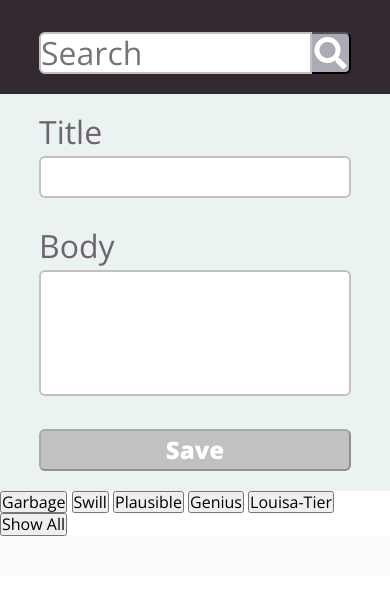
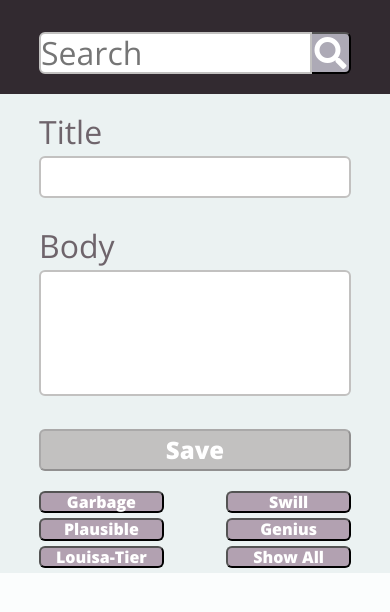
Before and after one commit to hlhartley/ideabox-triples, a plain HTML site: page index.html in a window 390 px wide. Shown: the part 156-768 px from the top of the page. Drawn offline with nearby package versions, Linux system fonts and the light colour scheme.

Commit message:
Styled filter buttons

```diff
--- a/index.html
+++ b/index.html
@@ -24,15 +24,15 @@
       <textarea class="body-input" rows="50" cols="5"></textarea>
       <button class="save-btn" disabled>Save</button>
     </form>
+     <section class="filter-buttons-container">
+        <button data-qualitynumber="0" class="garbage-button filter-buttons top-row">Garbage</button>
+        <button data-qualitynumber="1" class="swill-button filter-buttons top-row">Swill</button>
+        <button data-qualitynumber="2" class="plausible-button filter-buttons top-row">Plausible</button>
+        <button data-qualitynumber="3" class="genius-button filter-buttons">Genius</button>
+        <button data-qualitynumber="4" class="louisa-tier-button filter-buttons">Louisa-Tier</button>
+        <button data-qualitynumber="5" class="show-all-button quality-class filter-buttons">Show All</button>
+    </section>
   </main>
-   <section class="filter-buttons-container">
-    <button data-qualitynumber="0" class="garbage-button">Garbage</button>
-    <button data-qualitynumber="1" class="swill-button">Swill</button>
-    <button data-qualitynumber="2" class="plausible-button">Plausible</button>
-    <button data-qualitynumber="3" class="genius-button">Genius</button>
-    <button data-qualitynumber="4" class="louisa-tier-button">Louisa-Tier</button>
-    <button data-qualitynumber="5" class="show-all-button quality-class">Show All</button>
-  </section>
   <section class="cards-container"></section>
   <script src="idea.js"></script>
   <script src="script.js"></script>
--- a/styles.css
+++ b/styles.css
@@ -172,6 +172,31 @@
   font-weight: 400;
 }
 
+.filter-buttons-container {
+  display: flex;
+  justify-content: space-between;
+  flex-wrap: wrap;
+  width: 600px;
+  margin: auto;
+}
+
+.filter-buttons {
+  background-color: #B2A1B1;
+  color: #FFFFFF;
+  font-weight: 600;
+  border-radius: 6px;
+  width: 150px;
+}
+
+.swill-button {
+  margin: 0px 50px;
+}
+
+.top-row {
+  margin-bottom: 5px;
+}
+
+
 @media screen and (max-width: 1150px) {
   .header-container {
     flex-direction: column;
@@ -183,15 +208,22 @@
     margin: 0px;
   }
   .form-container,
-  .idea-card  {
+  .idea-card,
+  .filter-buttons-container {
     width: 460px;
+  }
+
+  .filter-buttons {
+    width: 40%;
+    margin: 0 0 5px 0;
   }
 }
 
 @media screen and (max-width: 600px) {
   .form-container,
   .search-container,
-  .idea-card {
+  .idea-card,
+  .filter-buttons-container {
     width: 80%;
   }
   .search-bar-input,
```
Also changed, not shown: images/doug.png (added).
